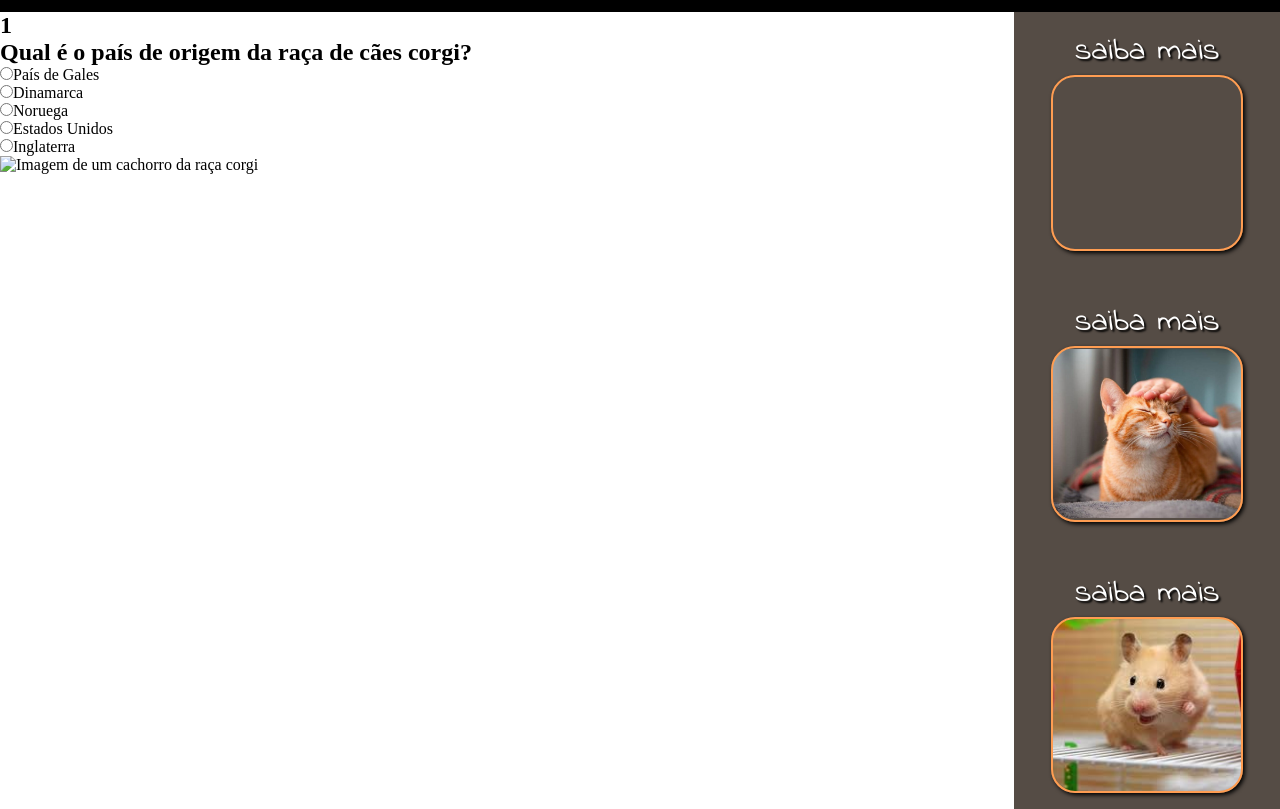
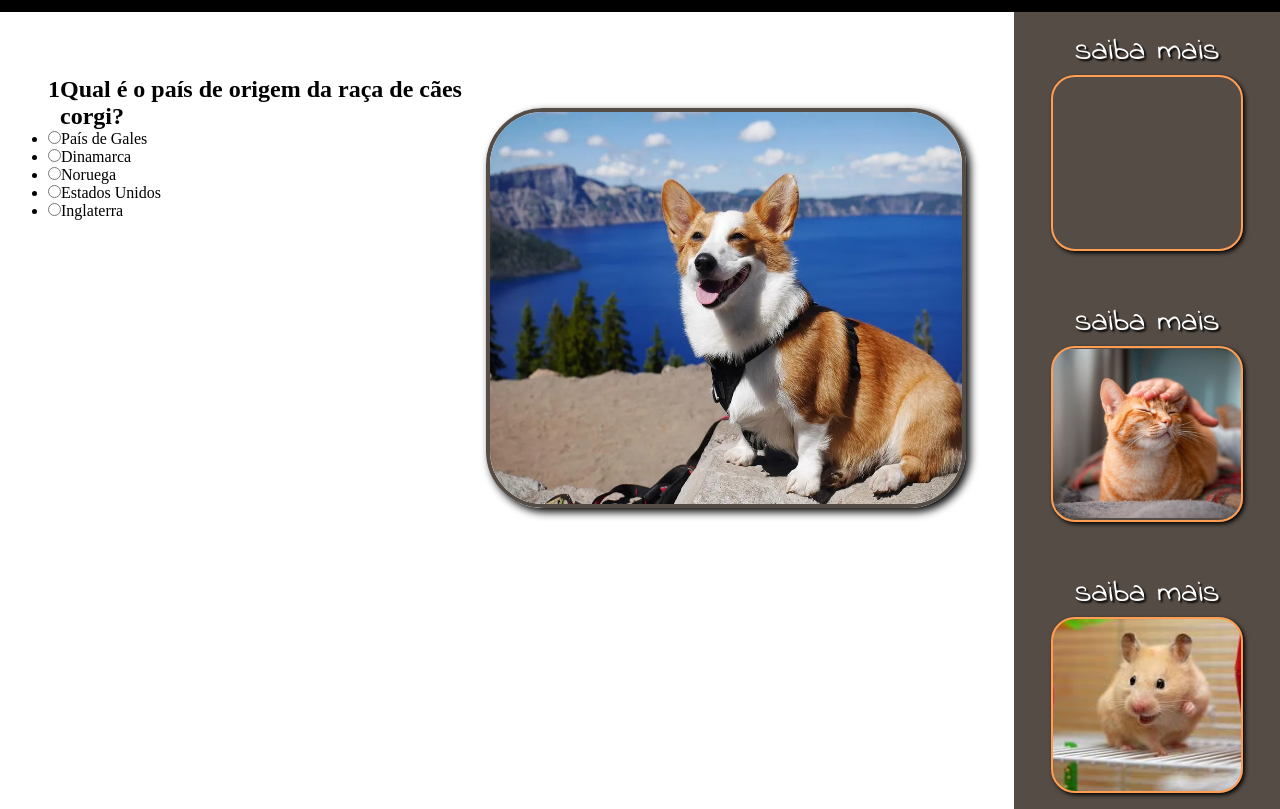
Before and after one commit to Gabriel-Luis123/Quiz-pets, a plain HTML site: page index.html in a window 1280 px wide. Shown: the part 84-893 px from the top of the page. Drawn offline with Linux system fonts and the light colour scheme; a web font is replaced by a local one.

Commit message:
um pouco mais preparada

```diff
--- a/index.html
+++ b/index.html
@@ -82,7 +82,7 @@
                     </li>
                 </ul>
             </div>
-            <img src=".aassets/imagem-corgi.webp" alt="Imagem de um cachorro da raça corgi" class="quiz__imagem">
+            <img src="assets/imagem-corgi.webp" alt="Imagem de um cachorro da raça corgi" class="quiz__imagem">
         </section>
     </main>
 </body>
--- /dev/null
+++ b/styles/components/_quiz.scss
@@ -0,0 +1,34 @@
+@use '../abstracts/mixins';
+@use '../abstracts/variaveis';
+
+.quiz {
+    display: flex;
+    justify-content: space-between;
+    margin: 0 3rem;
+    .quiz__perguntas{
+        margin-top: 4rem;
+        display: grid;
+        grid-template-rows: auto 1fr;
+        grid-template-areas:
+        "quantidade titulo"
+        "questionario questionario";
+        .quiz__perguntas__quantidade{
+            grid-area: quantidade;
+        }
+        .quiz__perguntas__perguntando{
+            grid-area: titulo;
+        }
+        .quiz__perguntas__alternativa{
+            grid-area: questionario;
+        }
+
+    }
+    .quiz__imagem{
+        width: 30rem;
+        height: 25rem;
+        border-radius: 57px;
+        border: 4px solid variaveis.$cor-quintenaria;
+        box-shadow: 4px 4px 8px variaveis.$preto;
+        margin-top: 6rem;
+    }
+}
--- a/styles/style.scss
+++ b/styles/style.scss
@@ -1,3 +1,4 @@
 @use 'abstracts/root';
 @use 'components/header';
-@use 'components/curiosidades'
+@use 'components/curiosidades';
+@use 'components/quiz';
```
Also changed, not shown: styles/style.css, 1 other file.
